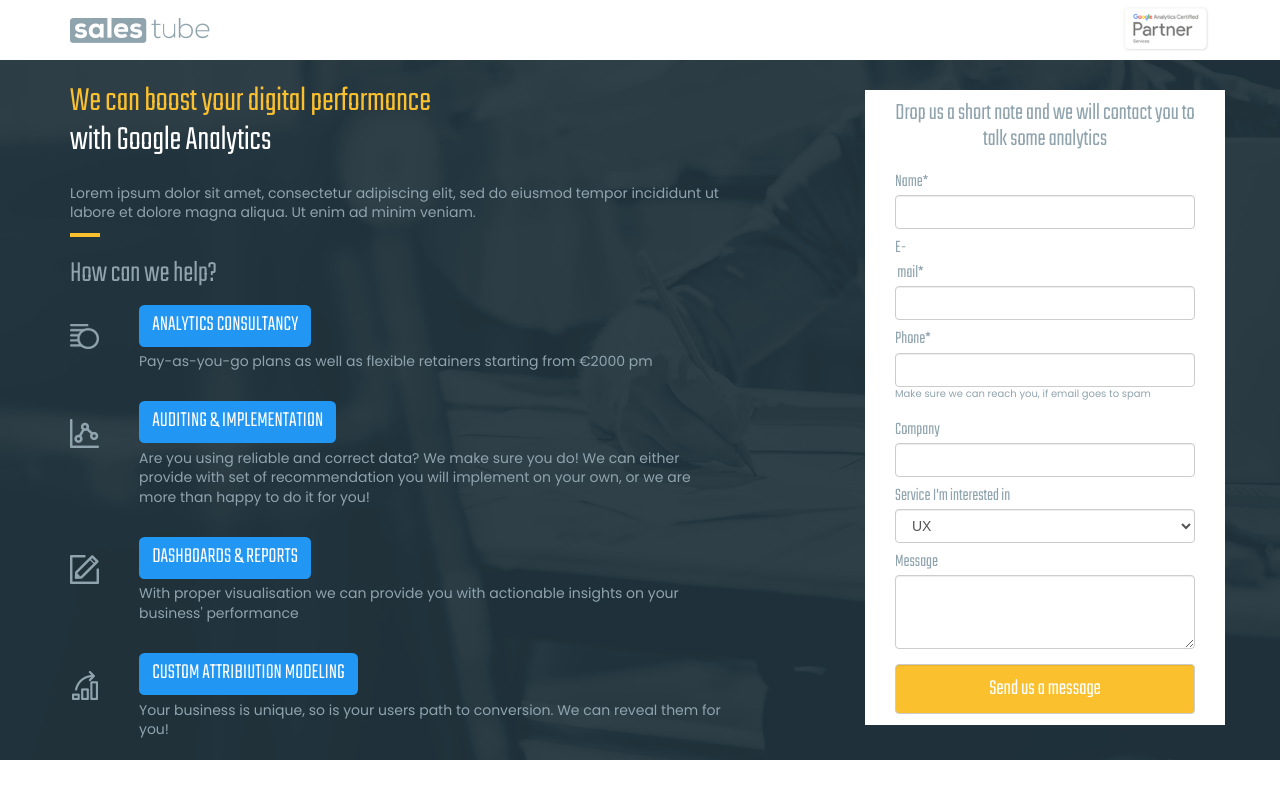
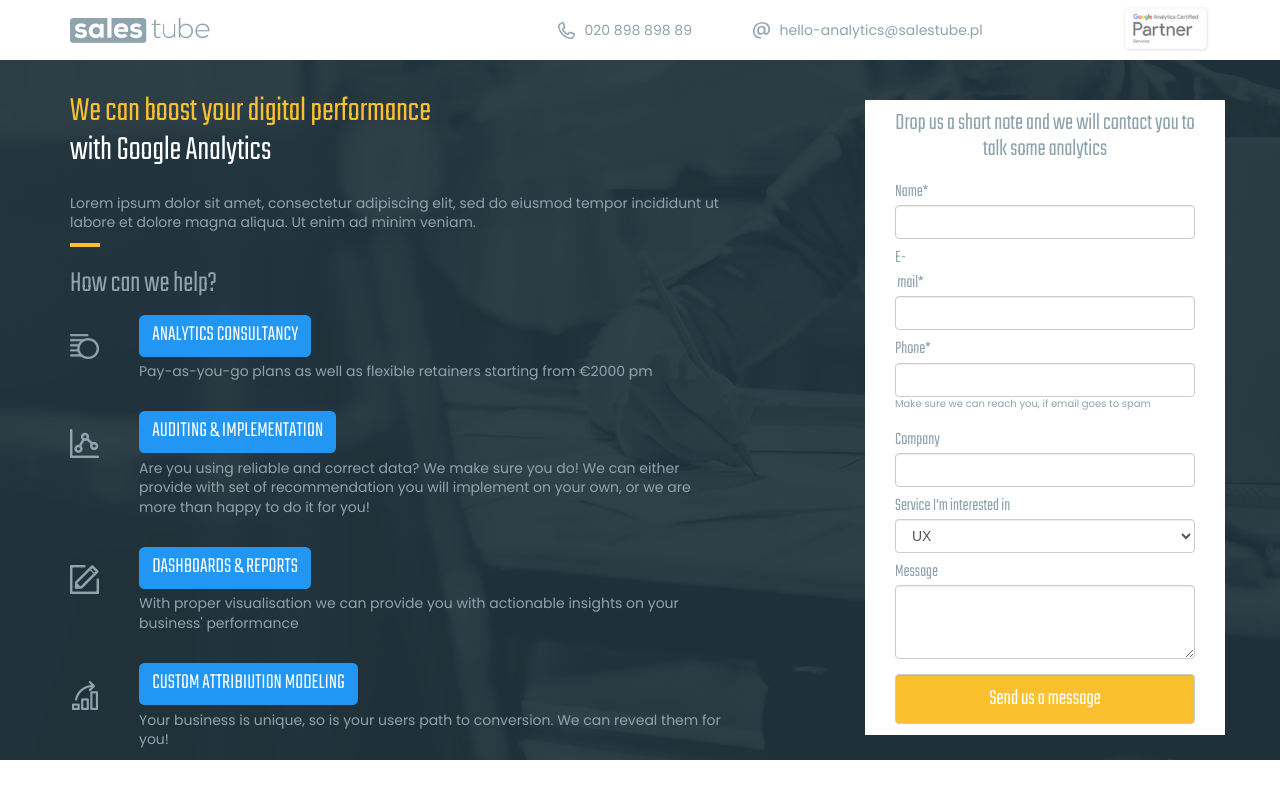
Before and after one commit to paduszka/vm_lp, a plain HTML site: page index.html in a window 1280 px wide. Drawn offline with nearby package versions, Linux system fonts and the light colour scheme.

Commit message:
finished header and form validation

```diff
--- a/css/style.css
+++ b/css/style.css
@@ -32,6 +32,18 @@ header {
 
 #logo {
     width: auto;
+  }
+
+  .contact {
+    display: flex;
+    flex-direction: row;
+  }
+
+  .contact img {
+    width: 17px;
+    height: 17px;
+    margin-top: 22px;
+    margin-right: 10px;
   }
 
 .google {
--- a/index.html
+++ b/index.html
@@ -25,8 +25,13 @@
         <div class="col-md-5">
         <a href="#" class="logo"><img src="images/salestube_logo.png" alt="LOGO" id="logo" /></a>
         </div>
-        <div class="col-md-5">
-
+        <div class="col-md-2 contact">
+          <img src="images/telefon.png" alt="telefon" id="telefonIcon" />
+          <p>020 898 898 89</p>
+        </div>
+        <div class="col-md-3 contact">
+          <img src="images/at.png" alt="email" id="emailIcon" />
+          <p>hello-analytics@salestube.pl</p>
         </div>
         <div class="col-md-2">
         <a href="#" class="google"><img src="images/google_analytics.png" alt="Google Analytics Logo" id="gAnalytics" /></a>
@@ -120,7 +125,7 @@
               <label for="telefon" class="col-sm-1 control-label">Phone*</label>
                 <div class="clearfix"></div>
                 <div class="col-sm-12">
-                  <input type="tel" required id="telefon" placeholder=" "
+                  <input type="tel" required id="telefon" placeholder=" " pattern="\[0-9]{3}[0-9]{3}[0-9]{3}"
                class="form-control" />
                 </div>
                 <div class="clearfix"></div>
@@ -130,7 +135,7 @@
               <label for="telefon" class="col-sm-1 control-label">Company</label>
               <div class="clearfix"></div>
               <div class="col-sm-12">
-                <input type="text" required id="company" placeholder=" "
+                <input type="text" id="company" placeholder=" "
                class="form-control" />
               </div>
             </div>
```
